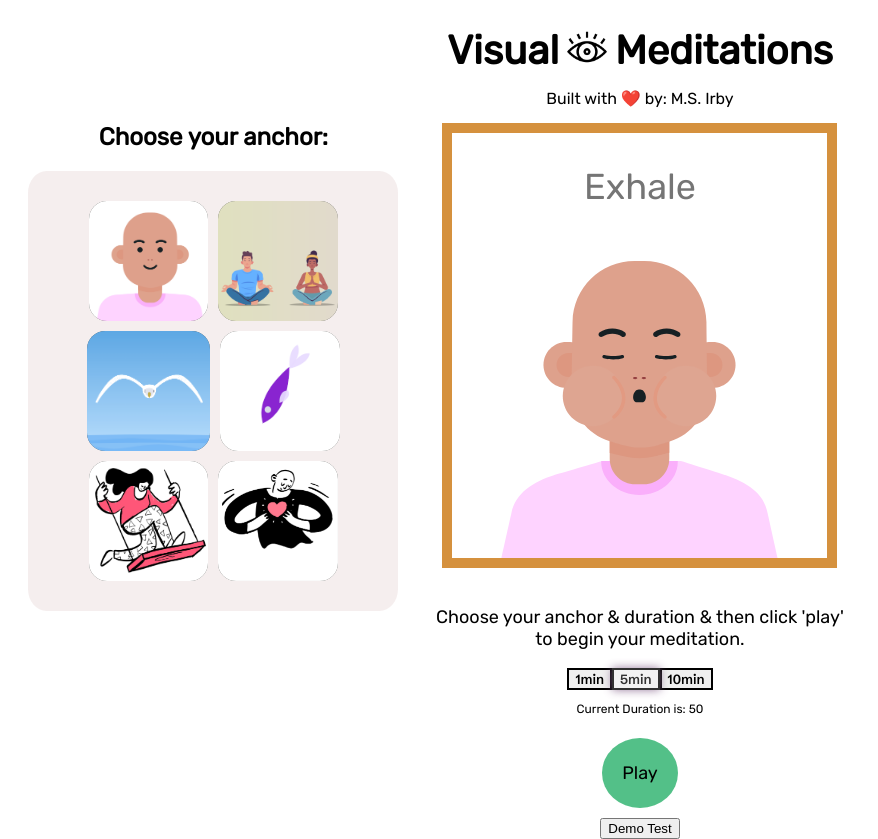
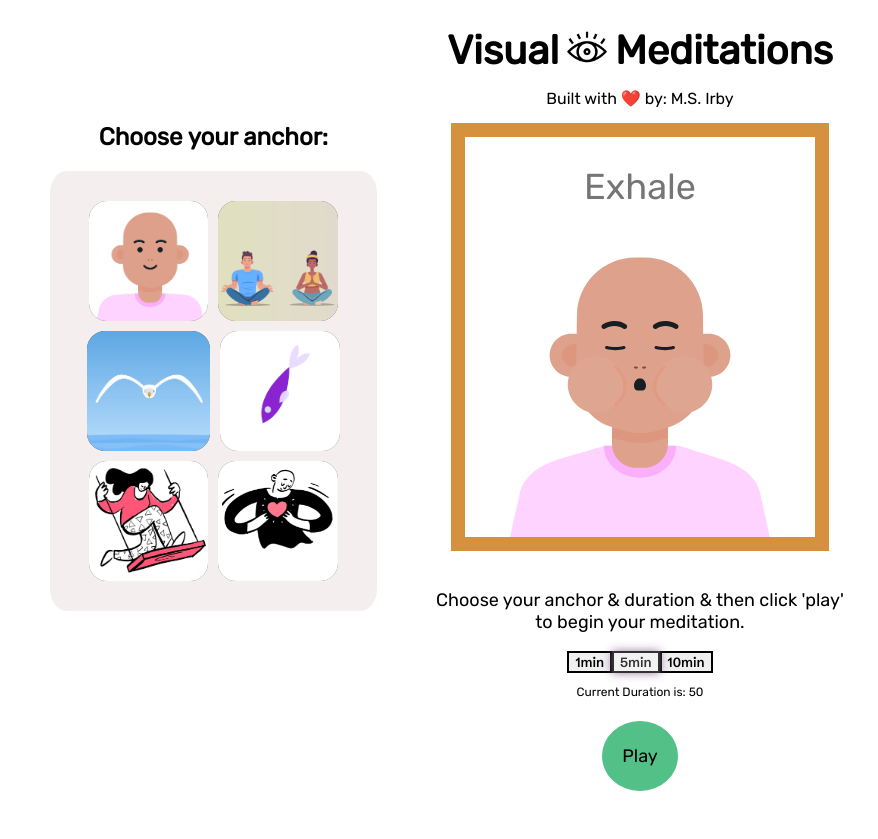
Before and after one commit to msi-ism/visual-meditation-app, a React (Create React App) app: page / in a window 1280 px wide. Shown: the whole page, without its empty margins (0-878 px from the left). After the commit the page ends 801 px from the top, so only its background shows below. Built offline with nearby package versions, Linux system fonts and the light colour scheme.

Commit message:
ui updates

```diff
--- a/src/VisualChooser.css
+++ b/src/VisualChooser.css
@@ -15,7 +15,7 @@
     display: flex;
     flex-direction: row;
     flex-wrap: wrap;
-    width: 75%;
+    width: 65%;
     height: auto;
     padding: 25px;
     align-items: center;
--- a/src/visual_components/BreatheGuy.css
+++ b/src/visual_components/BreatheGuy.css
@@ -1,5 +1,5 @@
 .guy-container {
-    border: 10px solid rgb(213, 145, 62);
+    border: 14px solid rgb(213, 145, 62);
     position: relative;
     padding: 0;
     margin: 0;
--- a/src/visual_components/BreatheGuy.js
+++ b/src/visual_components/BreatheGuy.js
@@ -84,7 +84,7 @@ const BreatheGuy = () => {
                 autoplay={false}
                 loop={duration}
                 src={animationJSON}
-                style={{ height: '425px', width: '375px', padding: '0px' }}
+                style={{ height: '400px', width: '350px', padding: '0px' }}
                 onEvent={event => {
                     let totalFrames = window.lottie.getRegisteredAnimations()[0].totalFrames
                     let halfway = Math.round(totalFrames / 2)
@@ -129,9 +129,6 @@ const BreatheGuy = () => {
             </Player>
             {breath == 'Inhale' ? <p className='guy-breath'>{breath}</p> : <p className='guy-breath'>{breath}</p>}
             <ControlButtons {...{ duration, breath, toggleAnimation, updateDuration }} />
-            <button onClick={playDemo}>Demo Test</button>
-
-
         </div>
     );
 }
```
